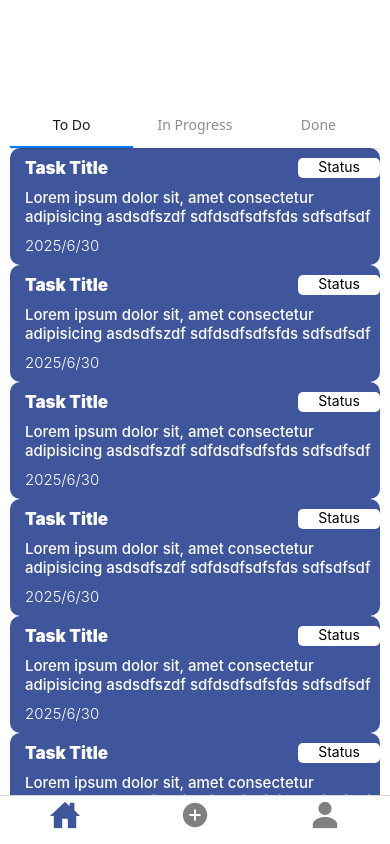
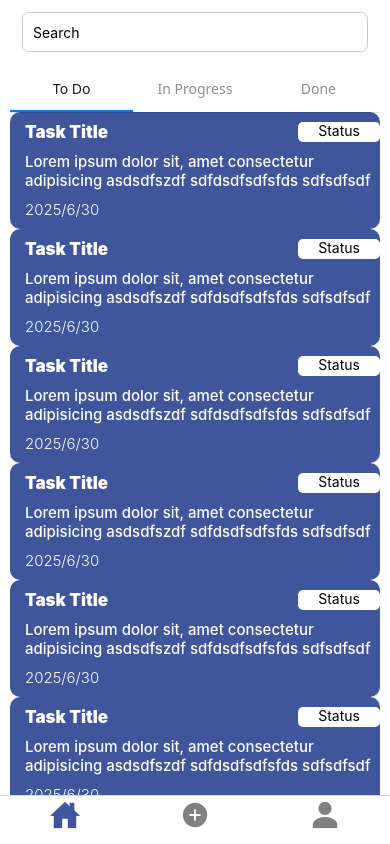
Before and after one commit to JuneCeaser/MTM, a React Native app: screen /MyTabs in a window 390 px wide. Built offline with nearby package versions, Linux system fonts and the light colour scheme.

Commit message:
search bar

```diff
--- a/src/components/Task.jsx
+++ b/src/components/Task.jsx
@@ -1,4 +1,4 @@
-import { View, Text, StyleSheet, TouchableOpacity } from "react-native";
+import { View, Text, StyleSheet, TouchableOpacity, Alert } from "react-native";
 import React from "react";
 
 export default function Task() {
@@ -6,7 +6,10 @@
     <View style={styles.container}>
       <View style={styles.titlecontainer}>
         <Text style={styles.title}>Task Title</Text>
-        <TouchableOpacity style={styles.button}>
+        <TouchableOpacity
+          style={styles.button}
+          onPress={() => Alert.alert("hello", "this is alert")}
+        >
           <Text>Status</Text>
         </TouchableOpacity>
       </View>
--- a/src/screens/HomeScreen.jsx
+++ b/src/screens/HomeScreen.jsx
@@ -1,13 +1,16 @@
-import { Text, View, StyleSheet } from "react-native";
+import { Text, View, StyleSheet, TextInput } from "react-native";
 import React, { Component } from "react";
 import MyTopTabs from "./MyTopTabs";
+import { SafeAreaView } from "react-native-safe-area-context";
+import Ionicons from "@expo/vector-icons/Ionicons";
 
 export default class HomeScreen extends Component {
   render() {
     return (
-      <View style={styles.container}>
+      <SafeAreaView style={styles.container}>
+        <TextInput style={styles.input} placeholder="Search" />
         <MyTopTabs />
-      </View>
+      </SafeAreaView>
     );
   }
 }
@@ -16,9 +19,15 @@
   container: {
     flex: 1,
     backgroundColor: "#fff",
-    justifyContent: "center",
-    paddingTop: 100,
     paddingLeft: 10,
     paddingRight: 10,
   },
+  input: {
+    height: 40,
+    margin: 12,
+    borderWidth: 1,
+    padding: 10,
+    borderRadius: 7,
+    borderColor: "#CACACA",
+  },
 });
```
